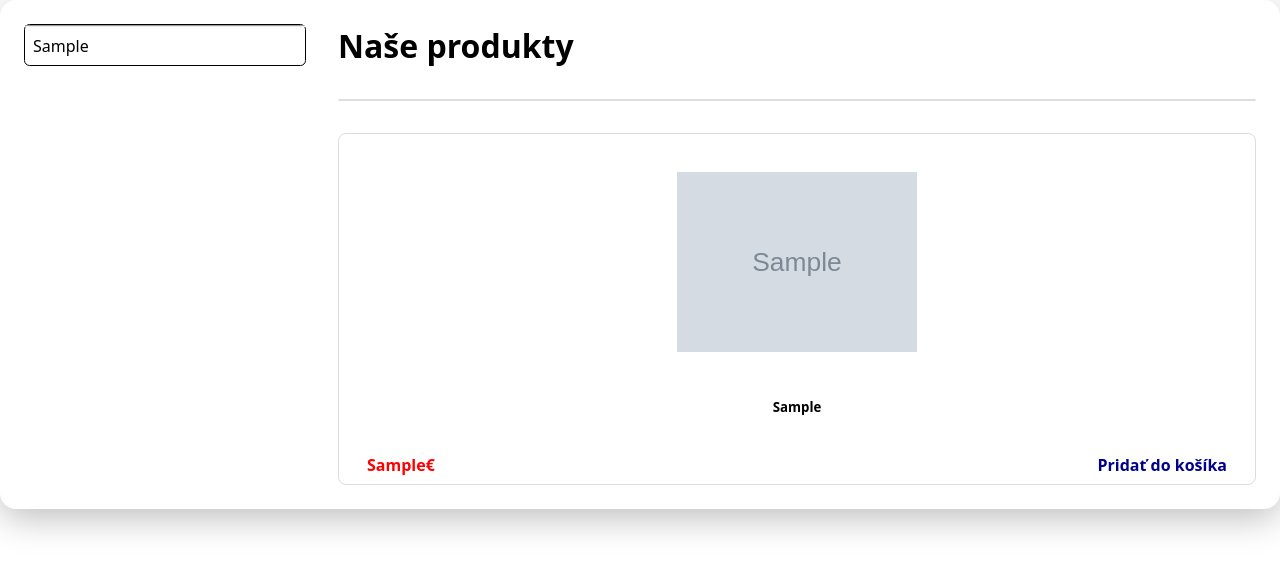
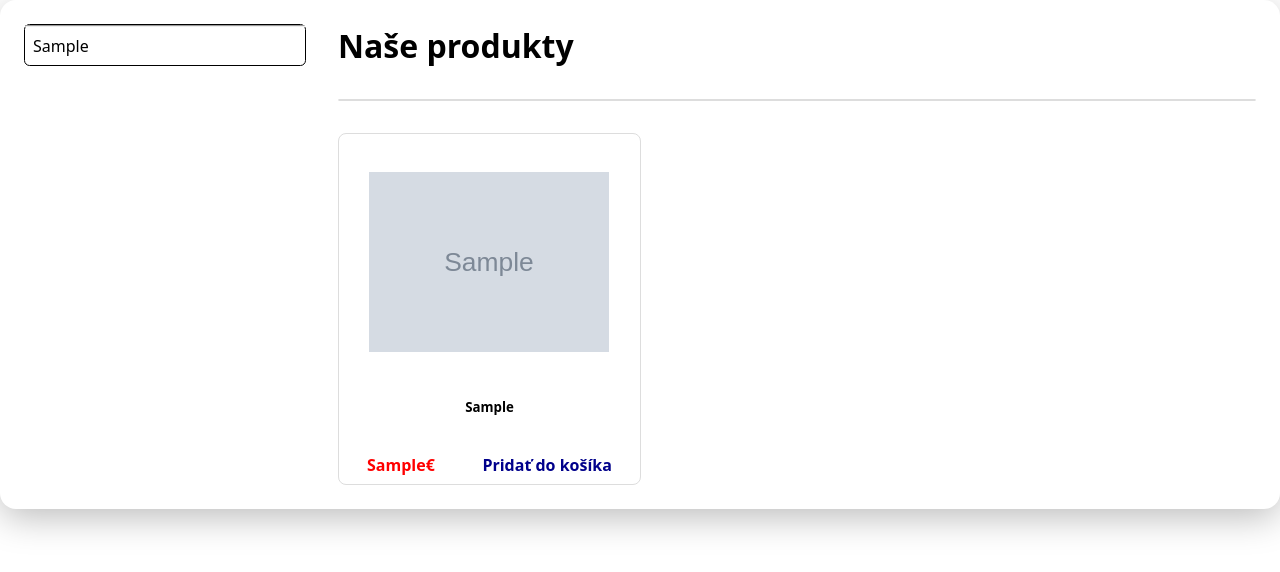
Before and after one commit to Narw0x/Tono, a PHP site: page /products.php in a window 1280 px wide. Shown: the part 96-668 px from the top of the page. Run offline with PHP 8.4, Linux system fonts and the light colour scheme; tables that the repository leaves empty or names only in its code hold one stand-in row (values such as "Sample post"); grey boxes marked "Sample" are stand-in pictures; data that the repository does not hold is empty.

Commit message:
Fix item cards

```diff
--- a/style/style.css
+++ b/style/style.css
@@ -162,6 +162,7 @@ a {
 }
 .main-page .span-9 .container .items .item {
   flex: 3;
+  max-width: 33%;
 }
 .main-page .span-9 .container .items .item .card {
   border: 0.1rem solid rgb(221, 221, 221);
--- a/style/style.scss
+++ b/style/style.scss
@@ -177,6 +177,7 @@ a{
                 gap: 0.75rem ;
                 .item{
                     flex: 3;
+                    max-width: 33%;
                     .card{
                         border: 0.1rem solid rgb(221, 221, 221);
                         padding: 0.5rem;
```
Also changed, not shown: 1 other file.
